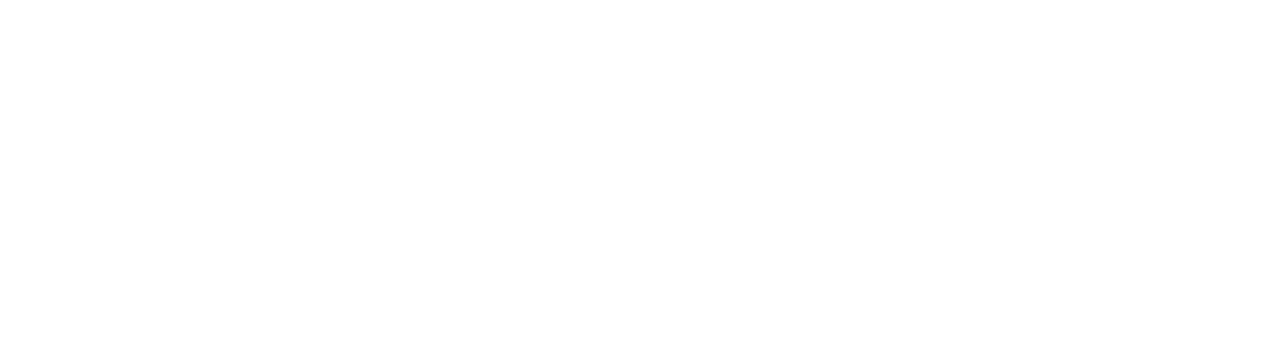
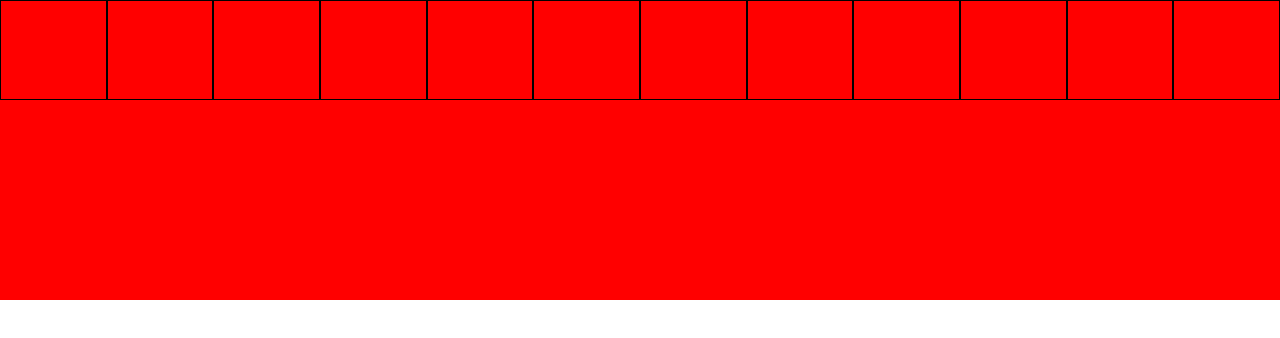
Before and after one commit to fiftydoorcars/BC2-Day-3, a plain HTML site: page index.html in a window 1280 px wide. Drawn offline with nearby package versions, Linux system fonts and the light colour scheme.

Commit message:
put in columns

```diff
--- a/css/style.css
+++ b/css/style.css
@@ -0,0 +1,14 @@
+.container {
+  background-color: blue;
+  height: 200px;
+}
+
+.container-fluid {
+  background-color: red;
+  height: 300px;
+}
+
+.col-md-1 {
+  border: 1px solid black;
+  height: 100px;
+}
--- a/index.html
+++ b/index.html
@@ -11,6 +11,23 @@
 </head>
 <body>
 
+  <div class="container-fluid">
+    <div class="row">
+      <div class="col-xs-6 col-sm-3 col-md-1"></div>
+      <div class="col-xs-6 col-sm-3 col-md-1"></div>
+      <div class="col-xs-6 col-sm-3 col-md-1"></div>
+      <div class="col-xs-6 col-sm-3 col-md-1"></div>
+      <div class="col-xs-6 col-sm-3 col-md-1"></div>
+      <div class="col-xs-6 col-sm-3 col-md-1"></div>
+      <div class="col-xs-6 col-sm-3 col-md-1"></div>
+      <div class="col-xs-6 col-sm-3 col-md-1"></div>
+      <div class="col-xs-6 col-sm-3 col-md-1"></div>
+      <div class="col-xs-6 col-sm-3 col-md-1"></div>
+      <div class="col-xs-6 col-sm-3 col-md-1"></div>
+      <div class="col-xs-6 col-sm-3 col-md-1"></div>
+    </div>
+  </div>
+
   <script
   src="https://code.jquery.com/jquery-3.2.1.min.js"
   integrity="sha256-hwg4gsxgFZhOsEEamdOYGBf13FyQuiTwlAQgxVSNgt4="
```
